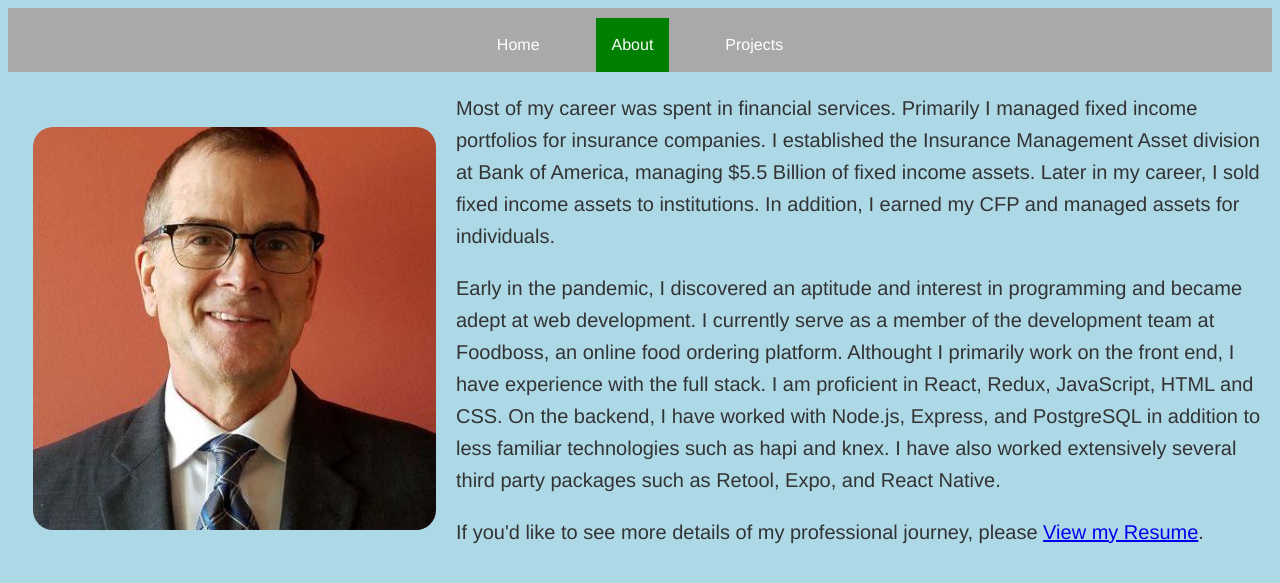
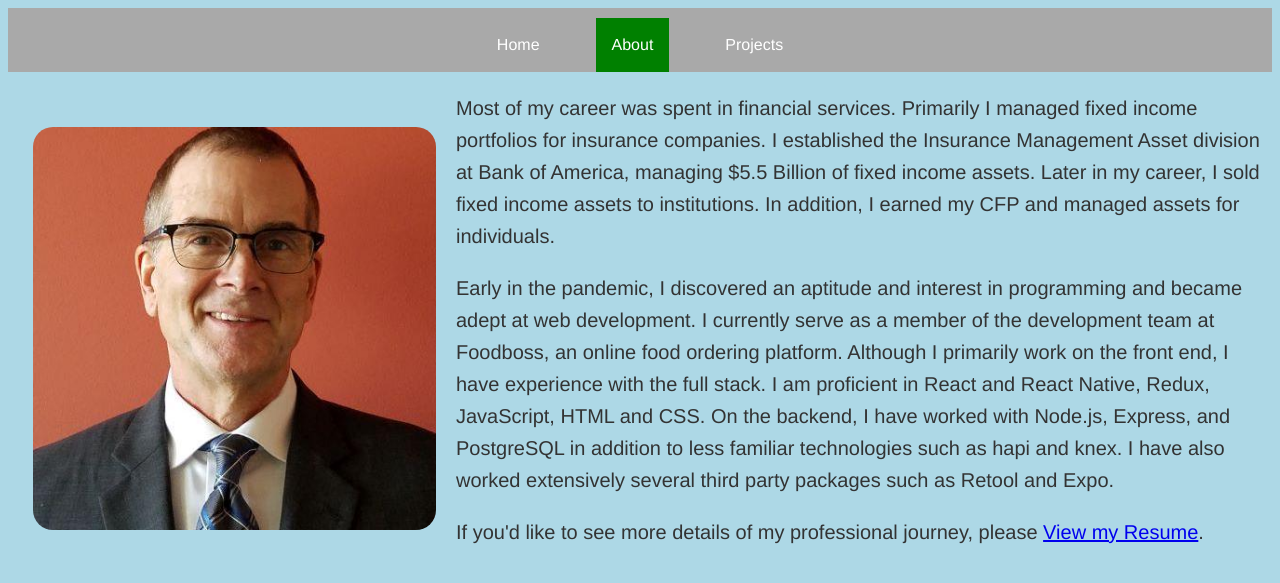
Before and after one commit to JeffShepard/jeffshepard.github.io, a Jekyll site: the page built from about.html, in a window 1280 px wide. Shown: the top 583 px of the page. Built offline with Jekyll 4.4.1, drawn with Linux system fonts in a browser that asks for light colours.

Commit message:
fix typos

```diff
--- a/about.html
+++ b/about.html
@@ -13,10 +13,10 @@ title: About
         I established the Insurance Management Asset division at Bank of America, managing $5.5 Billion of fixed income assets. Later in my career, I sold
     fixed income assets to institutions.  In addition, I earned my CFP and managed assets for individuals. </p>
     <p>Early in the pandemic, I discovered an aptitude and interest in programming and became adept at web development.
-        I currently serve as a member of the development team at Foodboss, an online food ordering platform.  Althought I primarily work on the front end,
-        I have experience with the full stack.  I am proficient in React, Redux, JavaScript, HTML and CSS.  On the backend, I have worked
+        I currently serve as a member of the development team at Foodboss, an online food ordering platform.  Although I primarily work on the front end,
+        I have experience with the full stack.  I am proficient in React and React Native, Redux, JavaScript, HTML and CSS.  On the backend, I have worked
         with Node.js, Express, and PostgreSQL in addition to less familiar technologies such as hapi and knex.  I have also
-        worked extensively several third party packages such as Retool, Expo, and React Native.
+        worked extensively several third party packages such as Retool and Expo.
     </p>
         <p>If you'd like to see more details of my professional journey, please <a href="#" id="resume-link">View my Resume</a>.</p>
     </div>
```
